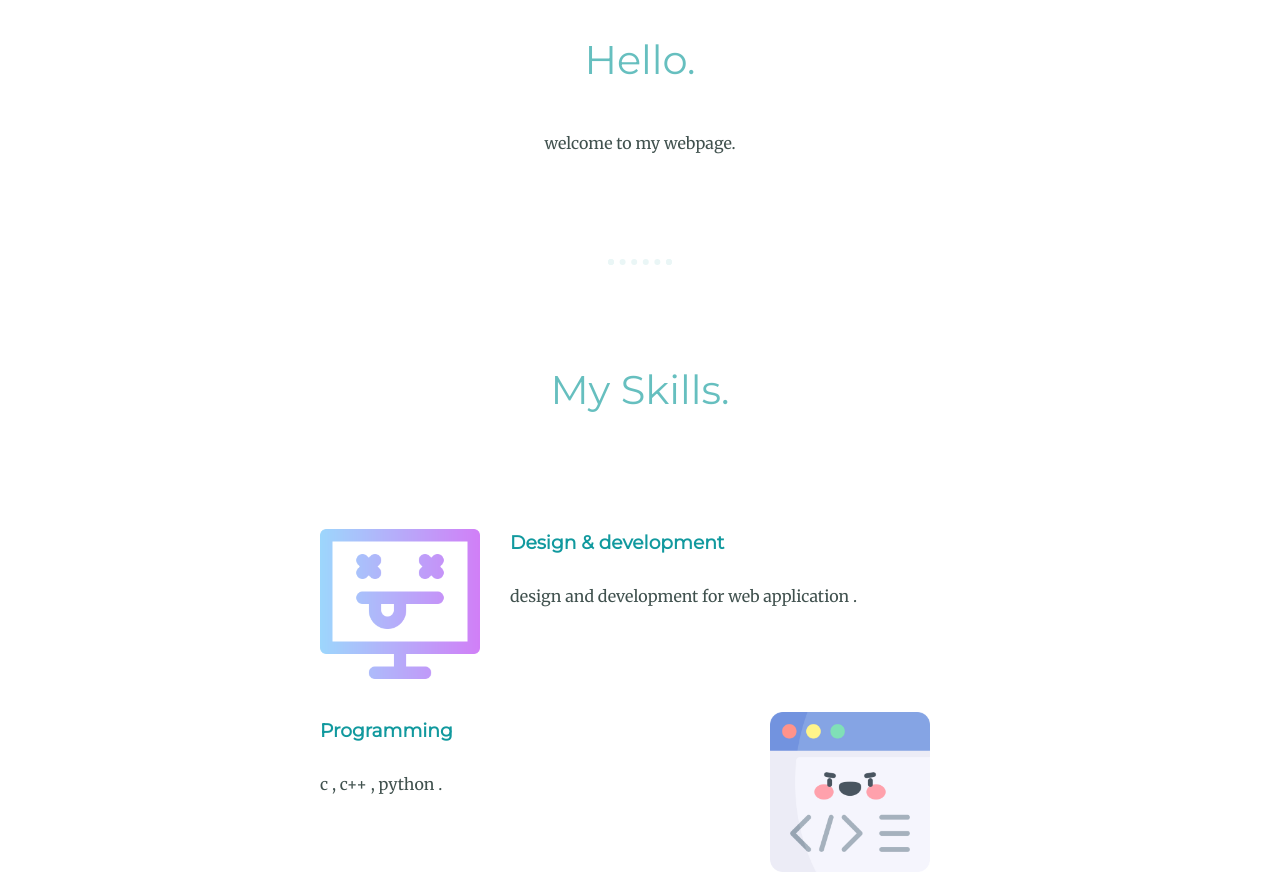
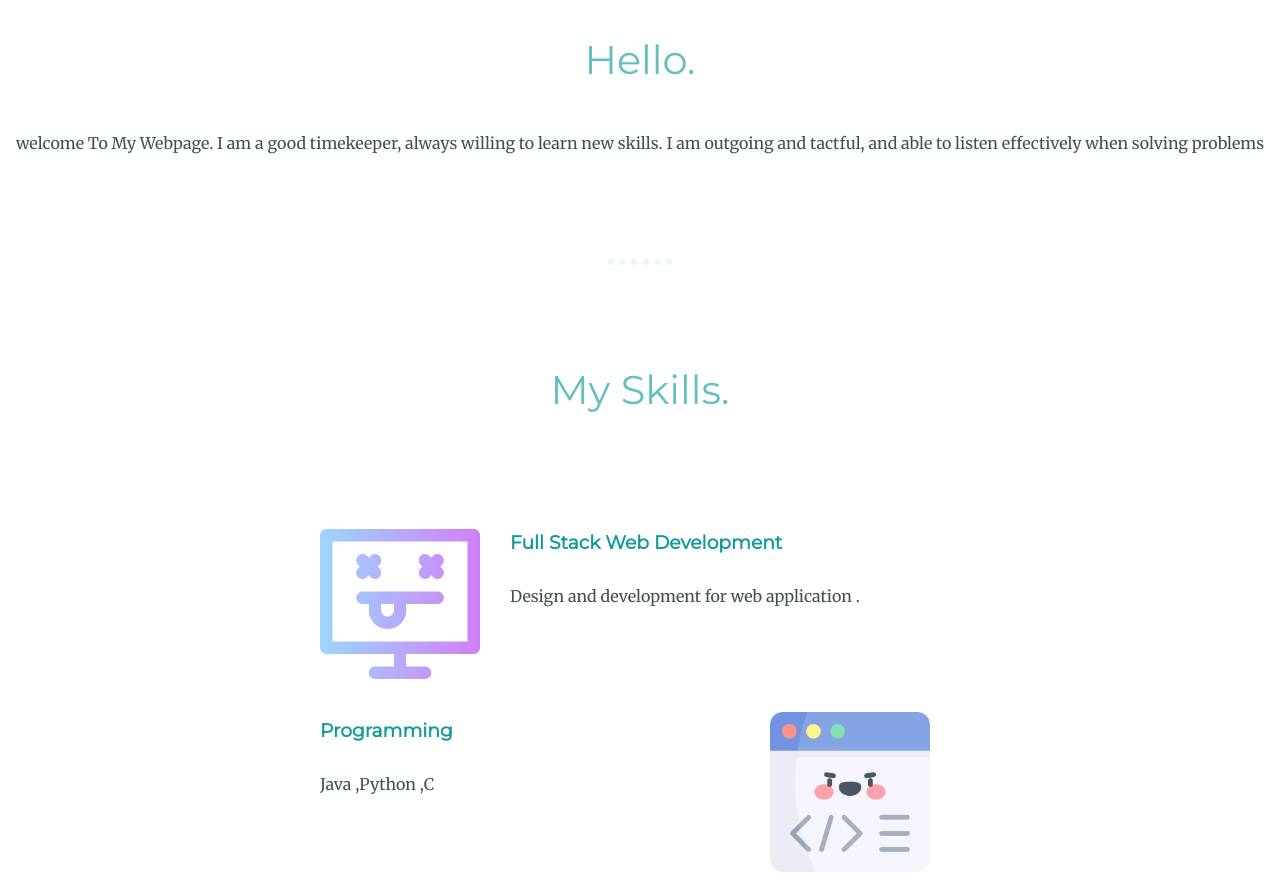
Before and after one commit to MouliSri/mysite, a plain HTML site: page index.html in a window 1280 px wide. Shown: the part 1071-1946 px from the top of the page. Drawn offline with Linux system fonts and the light colour scheme.

Commit message:
Update index.html

```diff
--- a/index.html
+++ b/index.html
@@ -24,20 +24,20 @@
     <div class="profile">
       <img class="my" src="image/mouli.jpg" alt="my pic">
       <h2>Hello.</h2>
-      <p>welcome to my webpage.</p>
+      <p>welcome To My Webpage. I am a good timekeeper, always willing to learn new skills. I am outgoing and tactful, and able to listen effectively when solving problems</p>
     </div>
     <hr>
     <div class="skills">
       <h2>My Skills.</h2>
       <div class="skill-row">
         <img class="sk" src="image/dead.png" alt="pc">
-        <h3>Design & development</h3>
-        <p>design and development for web application .</p>
+        <h3>Full Stack Web Development</h3>
+        <p>Design and development for web application .</p>
       </div>
       <div class="skill-row">
         <img class="sk2" src="image/programming.png" alt="program">
         <h3>Programming</h3>
-        <p class="p1">c , c++ , python .</p>
+        <p class="p1">Java ,Python ,C</p>
       </div>
     </div>
     <hr>
@@ -51,7 +51,7 @@
   <div class="bottom-container">
     <a class="footer-link" href="https://www.linkedin.com/">LinkedIn</a>
     <a class="footer-link" href="https://twitter.com/">Twitter</a>
-    <a class="footer-link" href="https://mouliswetha.github.io/moulicv/">Website</a>
+    <a class="footer-link" href="https://github.com/MouliSri">Website</a>
     <p class="copyright">© mouli s.</p>
   </div>
 </body>
```
